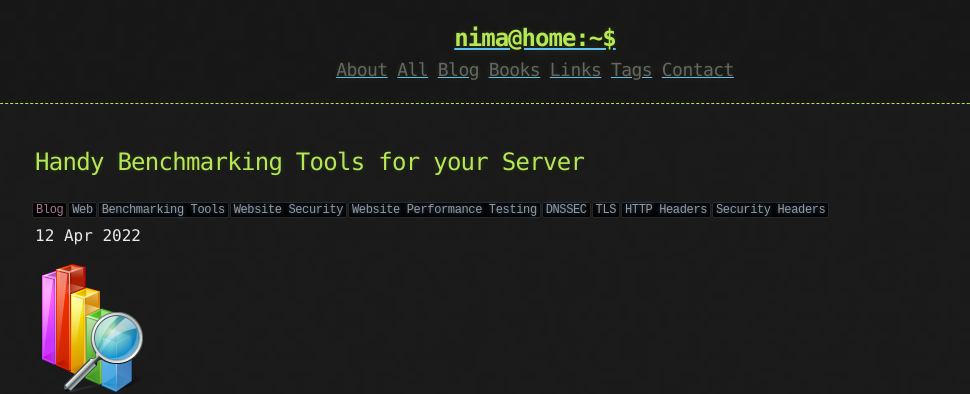
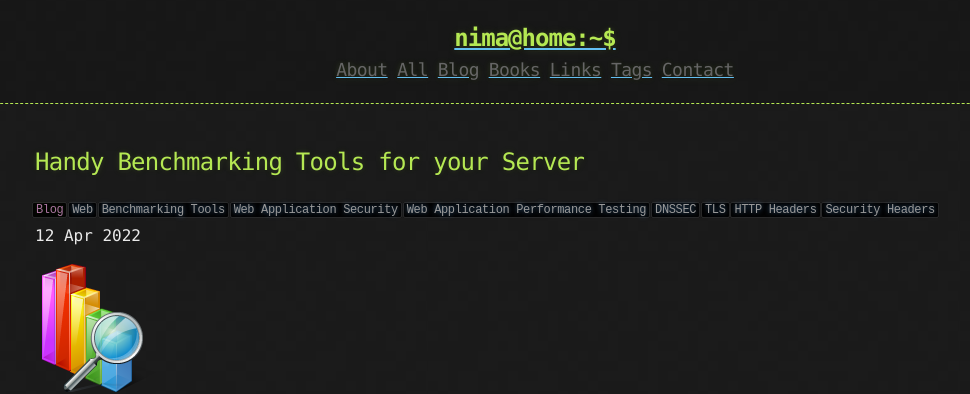
Before and after one commit to CamoCatX/camocatx.github.io, a Jekyll site: the page built from blog/_posts/2022-04-12-handy-benchmarking-tools-for-your-server.md, in a window 1280 px wide. Shown: the top 394 px of the page, without its empty margins (105-1075 px from the left). Built offline with Jekyll 4.4.1, drawn with Linux system fonts in a browser that asks for light colours.

Commit message:
Edit blog post tags

```diff
--- a/blog/_posts/2022-04-12-handy-benchmarking-tools-for-your-server.md
+++ b/blog/_posts/2022-04-12-handy-benchmarking-tools-for-your-server.md
@@ -1,7 +1,7 @@
 ---
 title: "Handy Benchmarking Tools for your Server"
 published: true
-tags: [Web, Benchmarking Tools, Website Security, Website Performance Testing, DNSSEC, TLS, HTTP Headers, Security Headers]
+tags: [Web, Benchmarking Tools, Web Application Security, Web Application Performance Testing, DNSSEC, TLS, HTTP Headers, Security Headers]
 ---
 
 ![](/blog/assets/chart-search-icon.png)
```
